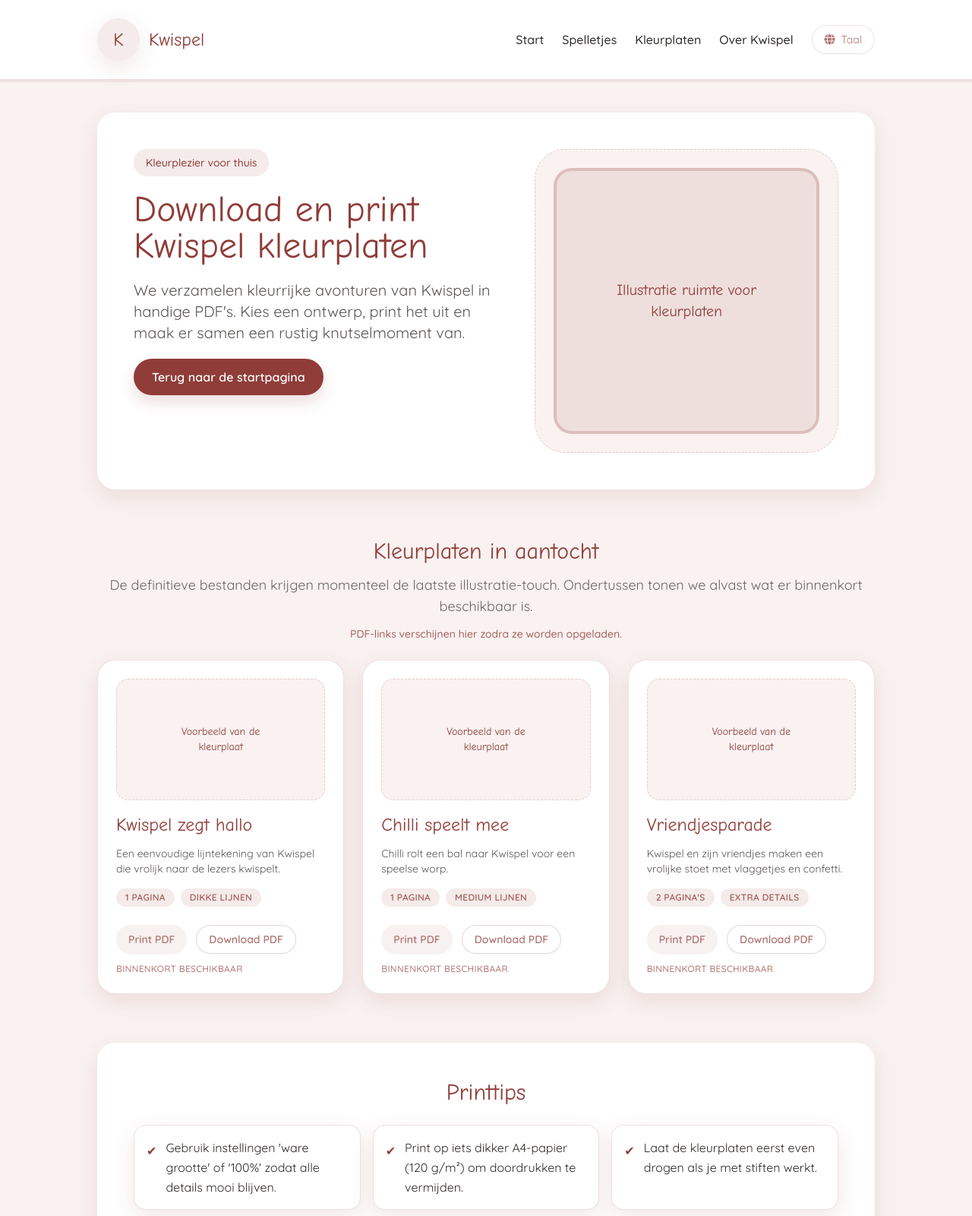
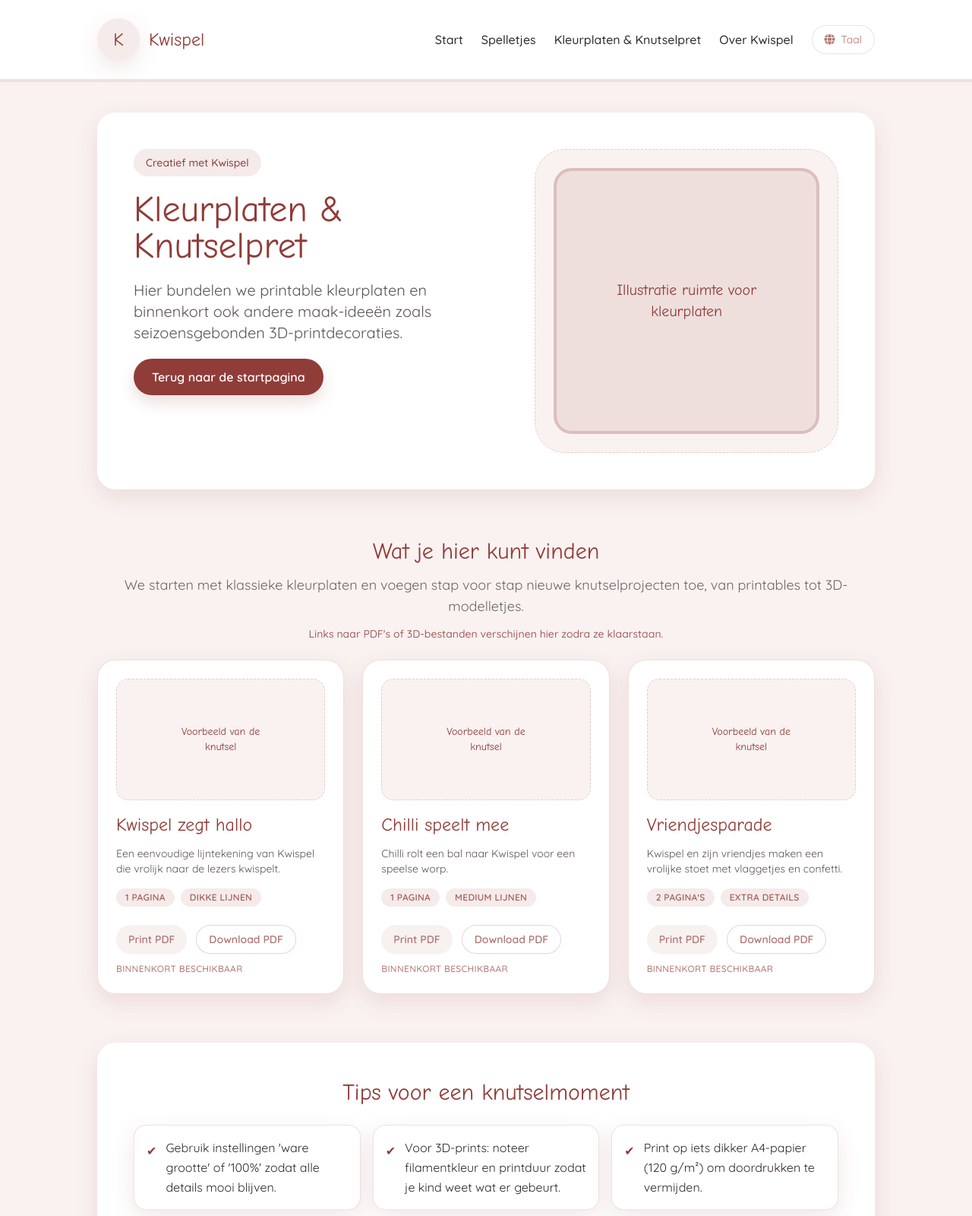
Before and after one commit to SolveSoul/kwispel-web, a website built with Vite: page downloads.html in a window 1280 px wide. Shown: the top 1600 px of the page at 76% size. Built offline with nearby package versions, Linux system fonts and the light colour scheme; a web font is replaced by a local one.

Commit message:
mentioned 3d prints + added favicon

```diff
--- a/downloads.html
+++ b/downloads.html
@@ -11,6 +11,11 @@
       rel="stylesheet"
       href="https://fonts.googleapis.com/css2?family=Happy+Monkey&family=Quicksand:wght@400;500;600&display=swap"
     />
+    <link rel="icon" type="image/png" sizes="32x32" href="/favicon/favicon-32x32.png" />
+    <link rel="icon" type="image/png" sizes="16x16" href="/favicon/favicon-16x16.png" />
+    <link rel="icon" href="/favicon/favicon.ico" />
+    <link rel="apple-touch-icon" sizes="180x180" href="/favicon/apple-touch-icon.png" />
+    <link rel="manifest" href="/favicon/site.webmanifest" />
     <link
       rel="stylesheet"
       href="https://cdnjs.cloudflare.com/ajax/libs/font-awesome/6.5.1/css/all.min.css"
--- a/index.html
+++ b/index.html
@@ -11,6 +11,11 @@
       rel="stylesheet"
       href="https://fonts.googleapis.com/css2?family=Happy+Monkey&family=Quicksand:wght@400;500;600&display=swap"
     />
+    <link rel="icon" type="image/png" sizes="32x32" href="/favicon/favicon-32x32.png" />
+    <link rel="icon" type="image/png" sizes="16x16" href="/favicon/favicon-16x16.png" />
+    <link rel="icon" href="/favicon/favicon.ico" />
+    <link rel="apple-touch-icon" sizes="180x180" href="/favicon/apple-touch-icon.png" />
+    <link rel="manifest" href="/favicon/site.webmanifest" />
     <link
       rel="stylesheet"
       href="https://cdnjs.cloudflare.com/ajax/libs/font-awesome/6.5.1/css/all.min.css"
--- a/src/locales/nl.json
+++ b/src/locales/nl.json
@@ -2,7 +2,7 @@
   "nav": {
     "home": "Start",
     "games": "Spelletjes",
-    "downloads": "Kleurplaten",
+    "downloads": "Kleurplaten & Knutselpret",
     "about": "Over Kwispel",
     "language": "Taal"
   },
@@ -147,22 +147,22 @@
     "playCta": "Speel het memory-spel"
   },
   "downloads": {
-    "heading": "Download kleurplaten",
-    "description": "Print vrolijke kleurplaten van Kwispel en zijn vriendjes voor urenlang kleurplezier.",
-    "cta": "Bekijk kleurplaten",
-    "printingTips": "Tip: print op dikker papier voor minder doordrukken."
+    "heading": "Kleurplaten & Knutselpret",
+    "description": "Print vrolijke kleurplaten en ontdek binnenkort extra knutselideeën zoals 3D-decoraties voor thuis.",
+    "cta": "Ontdek knutselpret",
+    "printingTips": "Tip: leg potloden, stickers en (straks) je 3D-printjes klaar voor extra speelplezier."
   },
   "downloadsPage": {
     "hero": {
-      "eyebrow": "Kleurplezier voor thuis",
-      "heading": "Download en print Kwispel kleurplaten",
-      "intro": "We verzamelen kleurrijke avonturen van Kwispel in handige PDF's. Kies een ontwerp, print het uit en maak er samen een rustig knutselmoment van.",
+      "eyebrow": "Creatief met Kwispel",
+      "heading": "Kleurplaten & Knutselpret",
+      "intro": "Hier bundelen we printable kleurplaten en binnenkort ook andere maak-ideeën zoals seizoensgebonden 3D-printdecoraties.",
       "cta": "Terug naar de startpagina"
     },
     "overview": {
-      "heading": "Kleurplaten in aantocht",
-      "description": "De definitieve bestanden krijgen momenteel de laatste illustratie-touch. Ondertussen tonen we alvast wat er binnenkort beschikbaar is.",
-      "note": "PDF-links verschijnen hier zodra ze worden opgeladen."
+      "heading": "Wat je hier kunt vinden",
+      "description": "We starten met klassieke kleurplaten en voegen stap voor stap nieuwe knutselprojecten toe, van printables tot 3D-modelletjes.",
+      "note": "Links naar PDF's of 3D-bestanden verschijnen hier zodra ze klaarstaan."
     },
     "actions": {
       "print": "Print PDF",
@@ -170,7 +170,7 @@
       "comingSoon": "Binnenkort beschikbaar"
     },
     "cards": {
-      "placeholderAlt": "Voorbeeld van de kleurplaat",
+      "placeholderAlt": "Voorbeeld van de knutsel",
       "tagsLabel": "Bevat"
     },
     "items": {
@@ -191,11 +191,11 @@
       }
     },
     "tips": {
-      "heading": "Printtips",
+      "heading": "Tips voor een knutselmoment",
       "items": [
         "Gebruik instellingen 'ware grootte' of '100%' zodat alle details mooi blijven.",
-        "Print op iets dikker A4-papier (120 g/m²) om doordrukken te vermijden.",
-        "Laat de kleurplaten eerst even drogen als je met stiften werkt."
+        "Voor 3D-prints: noteer filamentkleur en printduur zodat je kind weet wat er gebeurt.",
+        "Print op iets dikker A4-papier (120 g/m²) om doordrukken te vermijden."
       ]
     }
   },
--- a/vite.config.js
+++ b/vite.config.js
@@ -6,6 +6,7 @@ const rootDir = fileURLToPath(new URL('.', import.meta.url));
 
 export default defineConfig({
   base: './',
+  publicDir: 'src/assets/static',
   build: {
     rollupOptions: {
       input: {
```
Also changed, not shown: games.html (+5 -0 lines), memory.html (+5 -0 lines), roadmap.md (+2 -0 lines), src/assets/static/favicon/android-chrome-192x192.png (added), src/assets/static/favicon/android-chrome-512x512.png (added), src/assets/static/favicon/apple-touch-icon.png (added), src/assets/static/favicon/favicon-16x16.png (added), src/assets/static/favicon/favicon-32x32.png (added), src/assets/static/favicon/favicon.ico (added), src/assets/static/favicon/site.webmanifest (added).
